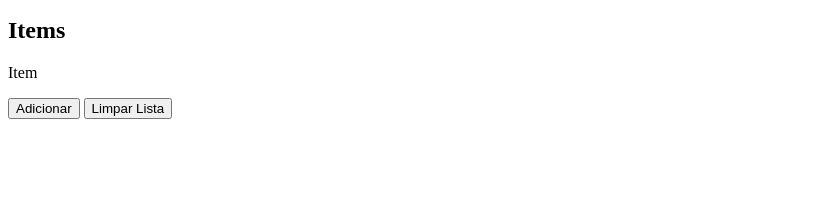
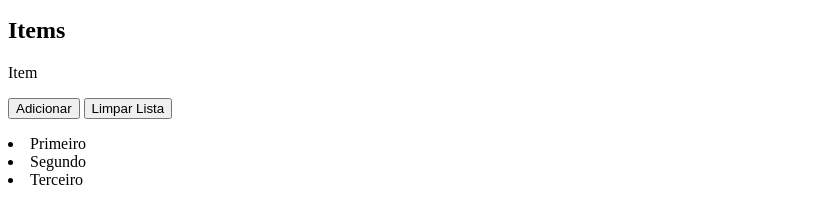
Before and after one commit to ufjf-dcc202/ufjf-dcc202-2023-3-a-atv11-JonathanReis-bit, a plain HTML site: page index.html in a window 1280 px wide. Shown: the part 101-324 px from the top of the page, without its empty margins (0-819 px from the left). Drawn offline with Linux system fonts and the light colour scheme.

Commit message:
adiciona lista

```diff
--- a/index.html
+++ b/index.html
@@ -16,6 +16,9 @@
             <button id="adicionar">Adicionar</button>
             <button id="limpar">Limpar Lista</button>
             <ol id="itens"></ol>
+            <li>Primeiro</li>
+            <li>Segundo</li>
+            <li>Terceiro</li>
         </section>
     </main>
 </body>
```
